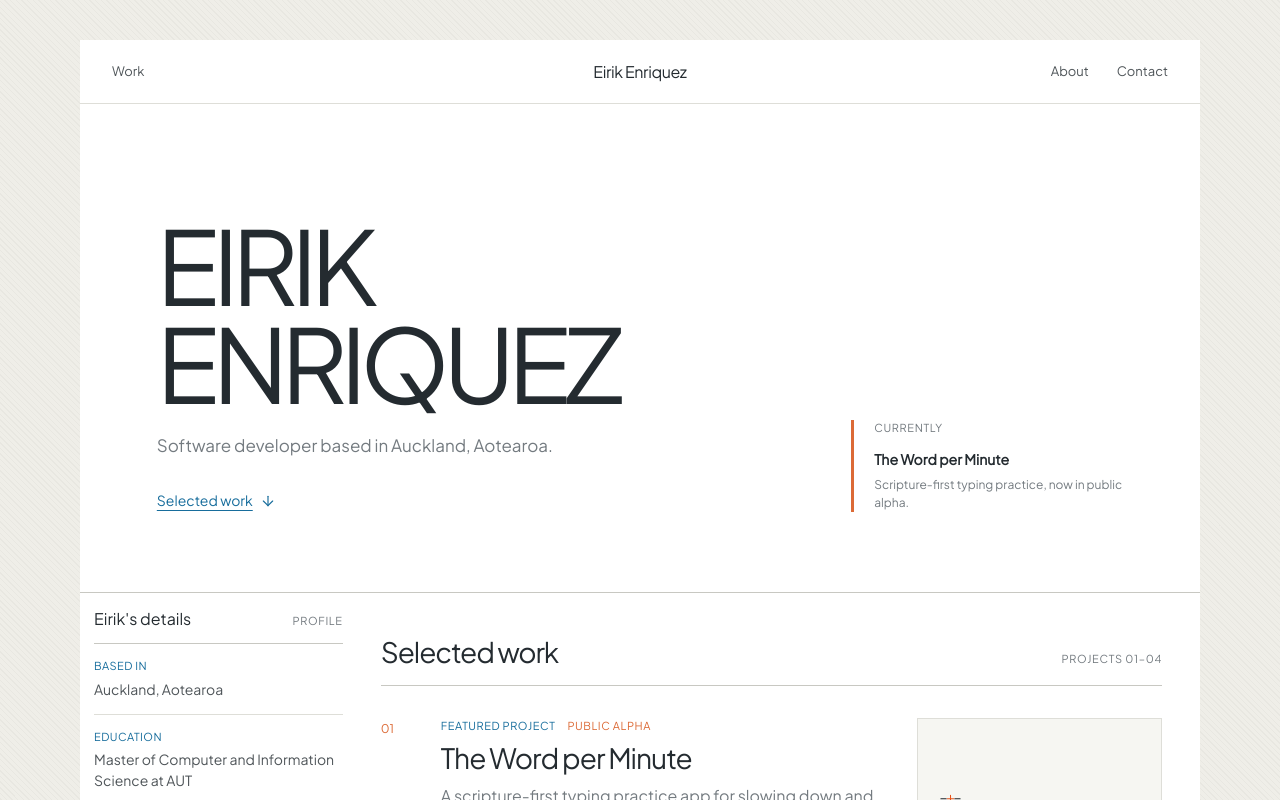
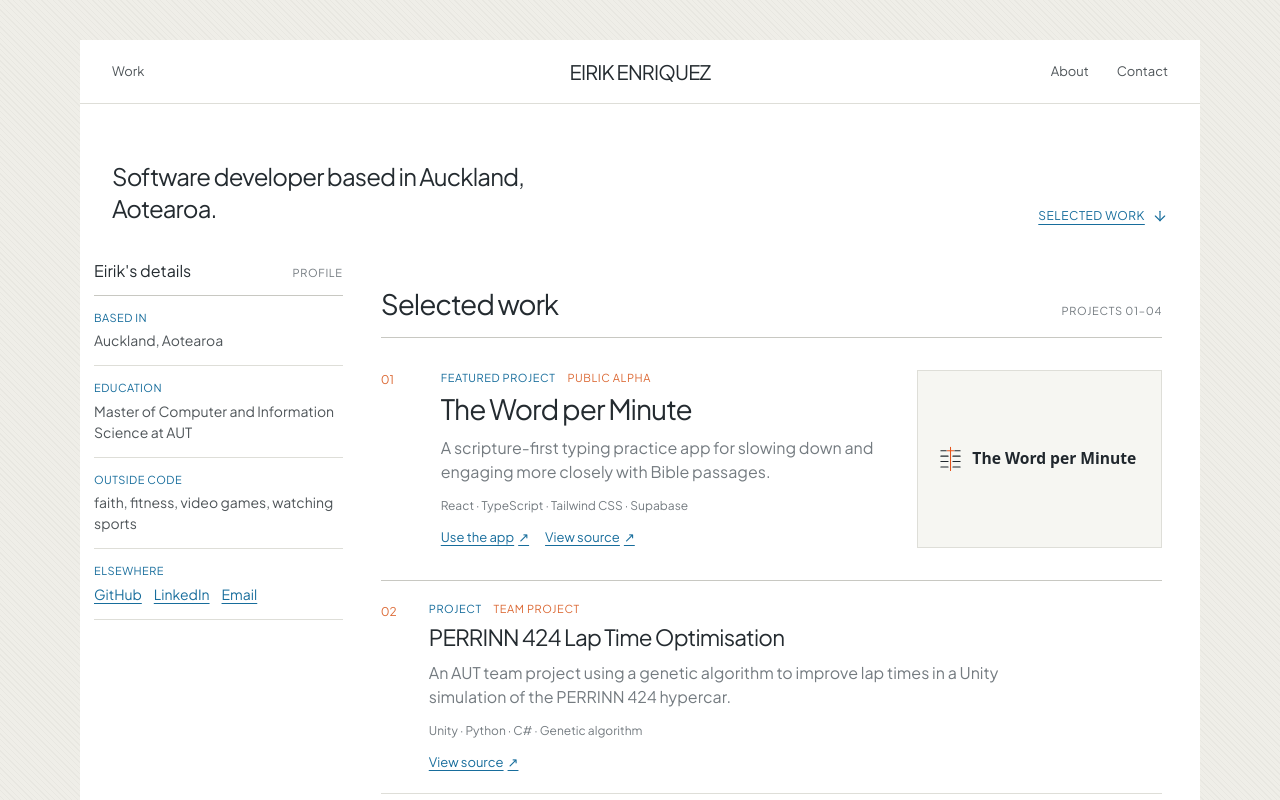
Before and after one commit to eirikenriquez/eirikenriquez.github.io, a React (Vite) app: page / in a window 1280 px wide. Both pictures are taken after a click on the button "Open portfolio". Shown: the top 800 px of the page. Built offline with nearby package versions, Linux system fonts and the light colour scheme.

Commit message:
refine portfolio masthead

```diff
--- a/src/components/ProfileIntro.css
+++ b/src/components/ProfileIntro.css
@@ -1,92 +1,41 @@
 .profile-intro {
-  display: grid;
-  grid-template-columns: minmax(0, 1fr) minmax(13rem, 17rem);
-  gap: clamp(3rem, 9vw, 7rem);
+  display: flex;
+  gap: 2rem;
   align-items: end;
-  min-height: clamp(24rem, 58vh, 34rem);
-  padding: clamp(4rem, 9vw, 7rem) clamp(1rem, 6vw, 5rem) clamp(3rem, 7vw, 5rem);
-  border-bottom: 1px solid var(--color-border);
+  justify-content: space-between;
+  padding: clamp(2rem, 5vw, 3.5rem) clamp(1rem, 4vw, 2rem) 1.25rem;
   background: var(--color-surface);
 }
 
-.profile-intro__summary,
-.profile-intro__current p {
-  margin: 0;
-}
-
-.profile-intro h1 {
+.profile-intro p {
+  max-width: 26rem;
   margin: 0;
   color: var(--color-text-strong);
-  font-size: clamp(3.25rem, 8vw, 6.5rem);
-  font-weight: 500;
-  letter-spacing: -0.065em;
-  line-height: 0.96;
-  text-transform: uppercase;
-}
-
-.profile-intro__summary {
-  margin-top: 1.25rem;
-  color: var(--color-text-muted);
-  font-size: clamp(0.9375rem, 2vw, 1.0625rem);
+  font-size: clamp(1.125rem, 2.5vw, 1.5rem);
+  letter-spacing: -0.035em;
+  line-height: 1.35;
 }
 
 .profile-intro__work-link {
   display: inline-flex;
+  flex: none;
   gap: 0.45rem;
   align-items: center;
-  margin-top: 2rem;
   color: var(--color-brand-dark);
-  font-size: 0.875rem;
+  font-size: 0.75rem;
   font-weight: 500;
+  letter-spacing: 0.04em;
+  text-transform: uppercase;
   text-underline-offset: 0.25rem;
 }
 
-.profile-intro__current {
-  padding-left: 1.25rem;
-  border-left: 0.2rem solid var(--color-accent-orange);
-}
-
-.profile-intro__current span {
-  display: block;
-  margin-bottom: 0.6rem;
-  color: var(--color-text-muted);
-  font-size: 0.6875rem;
-  font-weight: 500;
-  letter-spacing: 0.06em;
-  text-transform: uppercase;
-}
-
-.profile-intro__current strong {
-  color: var(--color-text-strong);
-  font-size: 0.875rem;
-  font-weight: 600;
-}
-
-.profile-intro__current p {
-  margin-top: 0.35rem;
-  color: var(--color-text-muted);
-  font-size: 0.75rem;
-  line-height: 1.5;
-}
-
-@media (max-width: 46rem) {
+@media (max-width: 32rem) {
   .profile-intro {
-    grid-template-columns: 1fr;
-    gap: 3rem;
-    min-height: auto;
-    padding-top: clamp(4rem, 14vw, 5rem);
+    align-items: start;
+    padding-top: 2.5rem;
   }
 
-  .profile-intro__current {
-    max-width: 20rem;
-    padding: 1rem 0 0;
-    border-top: 1px solid var(--color-border-soft);
-    border-left: 0;
+  .profile-intro p {
+    max-width: 17rem;
   }
 }
-
-@media (max-width: 28rem) {
-  .profile-intro h1 {
-    font-size: clamp(3rem, 15vw, 4.25rem);
-  }
-}
--- a/src/components/ProfileIntro.tsx
+++ b/src/components/ProfileIntro.tsx
@@ -3,24 +3,12 @@ import './ProfileIntro.css';
 
 function ProfileIntro() {
   return (
-    <section className="profile-intro" id="profile" aria-labelledby="profile-heading">
-      <div className="profile-intro__main">
-        <h1 id="profile-heading">Eirik Enriquez</h1>
-        <p className="profile-intro__summary">
-          Software developer based in Auckland, Aotearoa.
-        </p>
-
-        <a className="profile-intro__work-link" href="#projects">
-          Selected work
-          <ArrowDown aria-hidden="true" size={16} strokeWidth={1.75} />
-        </a>
-      </div>
-
-      <div className="profile-intro__current">
-        <span>Currently</span>
-        <strong>The Word per Minute</strong>
-        <p>Scripture-first typing practice, now in public alpha.</p>
-      </div>
+    <section className="profile-intro" id="profile" aria-label="Introduction">
+      <p>Software developer based in Auckland, Aotearoa.</p>
+      <a className="profile-intro__work-link" href="#projects">
+        Selected work
+        <ArrowDown aria-hidden="true" size={16} strokeWidth={1.75} />
+      </a>
     </section>
   );
 }
--- a/src/components/SiteHeader.css
+++ b/src/components/SiteHeader.css
@@ -11,12 +11,18 @@
 .site-header__wordmark {
   position: absolute;
   left: 50%;
+  margin: 0;
+  font-size: clamp(1.0625rem, 2vw, 1.25rem);
+  font-weight: 500;
+  letter-spacing: -0.04em;
+  line-height: 1;
+  text-transform: uppercase;
+  transform: translateX(-50%);
+}
+
+.site-header__wordmark a {
   color: var(--color-text-strong);
-  font-size: 1rem;
-  font-weight: 500;
-  letter-spacing: -0.025em;
   text-decoration: none;
-  transform: translateX(-50%);
 }
 
 .site-header__navigation {
@@ -39,7 +45,7 @@
 }
 
 .site-header__navigation a:hover,
-.site-header__wordmark:hover {
+.site-header__wordmark a:hover {
   color: var(--color-brand-dark);
 }
 
--- a/src/components/SiteHeader.tsx
+++ b/src/components/SiteHeader.tsx
@@ -3,13 +3,11 @@ import './SiteHeader.css';
 function SiteHeader() {
   return (
     <header className="site-header">
-      <a
-        className="site-header__wordmark"
-        href="#top"
-        aria-label="Eirik's portfolio home"
-      >
-        <span>Eirik Enriquez</span>
-      </a>
+      <h1 className="site-header__wordmark">
+        <a href="#top" aria-label="Eirik's portfolio home">
+          Eirik Enriquez
+        </a>
+      </h1>
 
       <nav className="site-header__navigation" aria-label="Main navigation">
         <a href="#projects">Work</a>
```
